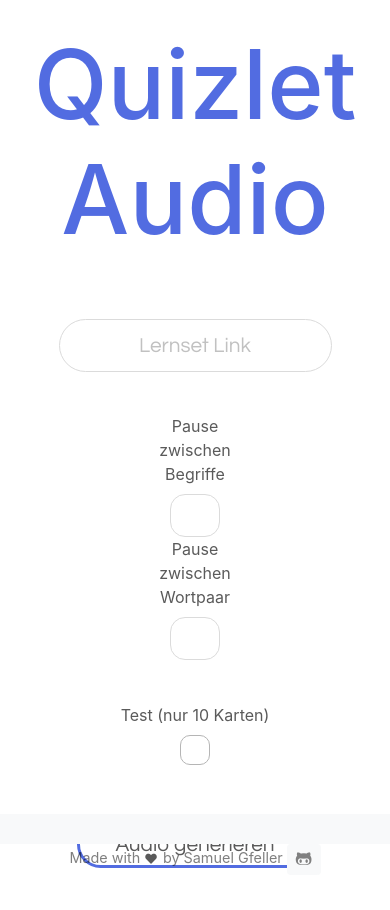
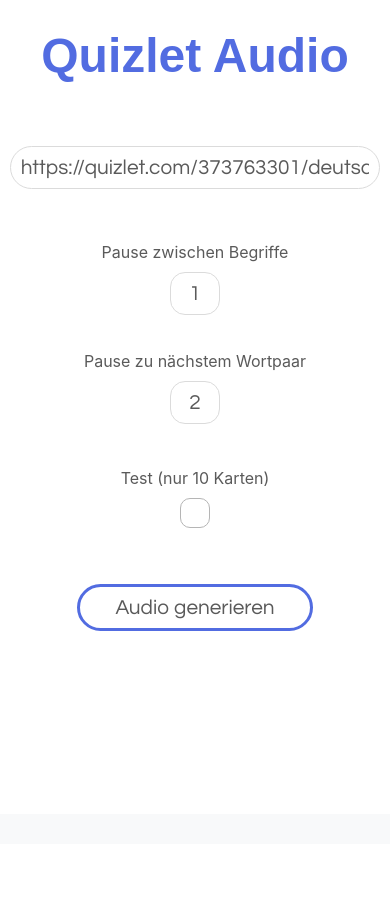
Before and after one commit to samuelgfeller/quizlet-audio-converter, a PHP site: page /stream_recorder/ in a window 390 px wide. After the commit the page ends 631 px from the top, so only its background shows below. Run offline with PHP 8.4, Linux system fonts and the light colour scheme; some libraries are stand-ins or nearby versions.

Commit message:
Style optimisation

```diff
--- a/frontend/style.css
+++ b/frontend/style.css
@@ -1,10 +1,14 @@
 body {
-    background: whitesmoke;
+    /*background: whitesmoke;*/
+    /*font-family: 'Questrial', sans-serif;*/
     font-family: 'Nunito', sans-serif;
+
 
 }
 *{
     color: #5a5a5a;
+    /*font-family: 'Nunito', sans-serif;*/
+    /*font-family: 'Questrial', sans-serif;*/
 
 }
 #pageHeader{
@@ -12,7 +16,9 @@
     font-size: 6em;
     color: #526ce1;
     padding: 7%;
-    /*font-weight: bold;*/
+    font-family: 'Nunito', sans-serif;
+
+    font-weight: bold;
 }
 
 form{
@@ -41,18 +47,18 @@
     color: #c1c1c1;
 }
 .input:hover{
-    border: 1px solid #c2c2c2;
+    border: 1px solid #aeaeae;
 }
 .input:hover::placeholder{
-    color: #aeaeae;
+    color: #a2a2a2;
 }
 
 .input:focus{
-    border: 1px solid #b5b5b5;
-    box-shadow: 0 0 20px #f4f4f4;
+    border: 1px solid #9e9e9e;
+    box-shadow: 0 0 20px #eaeaea;
 }
 
-.silencesDiv{
+.allSilenceInputDiv{
     margin: 5vh auto;
     width: 50%;
     text-align: center;
@@ -78,7 +84,7 @@
 /* CHECKBOX*/
 .testFieldDiv{
     margin: auto;
-    width: 50%;
+    width: 30%;
     text-align: center;
 }
 
@@ -114,7 +120,7 @@
 }
 
 #submitBtn{
-margin: 5vh auto;
+margin: 5vh auto ;
     background: white;
     border-radius: 999px;
     padding: 5px 35px;
@@ -130,7 +136,7 @@
 
 /*Debugging*/
 .timeSpan{
-    width: 90%;
+    width: 100%;
     padding: 15px;
     border: 1px solid #cccccc;
     border-radius: 5px;
@@ -143,10 +149,15 @@
 .site-footer {
     font-size: 0.9em;
     height: 30px;
+
+    /*background: #f6f9fc;*/
 }
+
 
 .footerContent{
     margin-top: 17px;
+    font-family: 'Nunito', sans-serif;
+
 }
 
 .site-footer .fa-heart {
@@ -160,11 +171,32 @@
     font-size: 1.2em;
 }
 
-.navbar-expand-sm-test{
-    flex-flow: row nowrap;
-    -ms-flex-pack: start;
-    justify-content: flex-start;}
 
 @media (max-width: 576px){
+    .site-footer{
+        /*background: white;*/
+        /*display: none;*/
+    }
 
+    #pageHeader{
+        font-size: 3em;
+    }
+    #linkInput{
+        width: 95%;
+        padding: 5px 10px;
+    }
+    .allSilenceInputDiv{
+        width: 95%;
+        margin-top: 2vh;
+    }
+    .silenceDiv{
+        width: 100%;
+        margin-top: 4vh;
+    }
+    .testFieldDiv{
+        width: 95%;
+    }
+    .scrollableVoid{
+        padding: 5vh;
+    }
 }
--- a/index.php
+++ b/index.html
@@ -11,28 +11,29 @@
     <link href="https://fonts.googleapis.com/css?family=Questrial&display=swap" rel="stylesheet">
 
 
-    <title>Quizlet audio converter</title>
+    <title>Quizlet Audio</title>
 </head>
 <body>
 
 <h1 id="pageHeader">Quizlet Audio</h1>
 
-<form action="">
-    <input id="linkInput" class="input" type="text" placeholder="Lernset Link" required>
-    <div class="silencesDiv">
+<form action="frontend/convert_page.php" method="post">
+    <input id="linkInput" class="input" name="quizletLink" type="text" placeholder="Lernset Link"
+           value="https://quizlet.com/373763301/deutsch-franzosisch-flash-cards/" required>
+    <div class="allSilenceInputDiv">
         <div class="silenceDiv">
             <label for="shortSilenceInput">Pause zwischen Begriffe</label>
-            <input id="shortSilenceInput" class="silenceInput input" type="number" placeholder="" required>
+            <input id="shortSilenceInput" name="shortSilenceDuration" class="silenceInput input" type="number" value="1" required>
         </div>
         <div class="silenceDiv">
-            <label for="longSilenceInput">Pause zwischen Wortpaar</label>
-            <input id="longSilenceInput" class="silenceInput input" type="number" placeholder="" required>
+            <label for="longSilenceInput">Pause zu nächstem Wortpaar</label>
+            <input id="longSilenceInput" name="longSilenceDuration" class="silenceInput input" type="number" value="2" required>
         </div>
     </div>
     <div class="testFieldDiv">
         <label for="testInput" class="label">Test (nur 10 Karten)</label>
         <label>
-            <input id="testInput" class="input" type="checkbox" placeholder="">
+            <input id="testInput" name="isTest" class="input" type="checkbox" placeholder="">
             <span></span>
         </label>
     </div>
@@ -41,12 +42,9 @@
 
 </form>
 
-
-<?php
-ini_set('max_execution_time', '900'); ?>
-
+<div class="scrollableVoid"></div>
 <footer>
-    <div class="navbar navbar-expand-sm navbar-light fixed-bottom bg-light site-footer">
+    <div class="navbar navbar-expand-sm navbar-light bg-light fixed-bottom site-footer">
         <div class="mx-auto footerContent">
             <p class="navbar-text">Made with
                 <i class="fas fa-heart"></i> by Samuel Gfeller
```
Also changed, not shown: frontend/convert_page.php (added, +14 -0 lines), logic/Converter.php (+5 -2 lines), logic/convert.php (+8 -19 lines).
